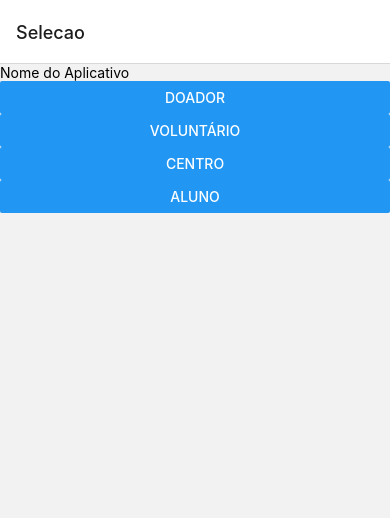
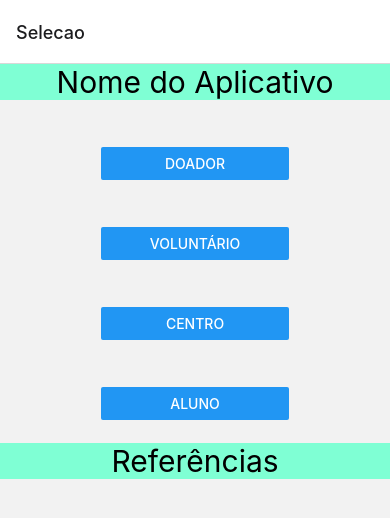
Before and after one commit to timeDe-sort/hackthon-lets-code, a React Native app in the folder hackthon/: screen /Selecao in a window 390 px wide. Shown: the top 518 px of the page. Built offline with nearby package versions, Linux system fonts and the light colour scheme.

Commit message:
Adicionando os states

```diff
--- a/hackthon/telas/LoginOuRegis.js
+++ b/hackthon/telas/LoginOuRegis.js
@@ -1,7 +1,32 @@
 import { Button , View , ScrollView, Text, SafeAreaView,TextInput} from 'react-native';
 
 
+const styles = {
+    header : {alignItems: 'center',justifyContent: 'center',backgroundColor: 'aquamarine',display:'flex' },
+    tituloh1 : {fontSize: 30},
+    tituloh2 : {fontSize: 20},
+    BoxForms : {display: 'flex', alignItems: 'center', justifyContent: 'center', border: '1px solid black'},
+    input: {
+      height: 40,
+      margin: 12,
+      borderWidth: 1,
+      padding: 10,
+    },
+    BoxButtons : {
+        display: 'flex',
+        justifyContent: 'center',
+        width : "60%",
+        marginLeft : "20%",
+        marginTop : "1.5rem",
+    },
+    Buttons : {
+        margin: "10%",
+        height: "30"
 
+    }
+
+
+  }
 
 function LoginOuRegis(props) {
     const { route,navigation } = props
@@ -19,20 +44,21 @@ function LoginOuRegis(props) {
 
             <View>
 
+            <View style={styles.BoxButtons}>
             <Button title= "Login" onPress={() => navigation.navigate('Login' , {tipo : tipo})} />
-
+            </View>
             {
              (tipo != 2) ?
-             <Button title= "Registrar" onPress={() => navigation.navigate('Registrar', {tipo : tipo})} /> :
+             <View style={styles.BoxButtons}>
+             <Button title= "Registrar" onPress={() => navigation.navigate('Registrar', {tipo : tipo})} />
+             </View> :
+             <View style={styles.BoxButtons}>
              <Button title= "Registrar" onPress={() => navigation.navigate('RegistrarCentro', {tipo : tipo})} />
+             </View>
             }
 
 
             </View>
-
-            <Text>
-                TESTEEEEE
-            </Text>
 
 
         </>
--- a/hackthon/telas/Registro.js
+++ b/hackthon/telas/Registro.js
@@ -3,7 +3,30 @@ import React from 'react';
 import { Button , View , ScrollView, Text, SafeAreaView,TextInput} from 'react-native';
 
 const styles = {
-    borda : {border: '1px solid black'}
+    borda : {border: '1px solid black'},
+    header : {alignItems: 'center',justifyContent: 'center',backgroundColor: 'aquamarine',display:'flex' },
+    tituloh1 : {fontSize: 30},
+    tituloh2 : {fontSize: 20},
+    BoxForms : {display: 'flex', alignItems: 'center', justifyContent: 'center', border: '1px solid black'},
+    input: {
+      height: 40,
+      margin: 12,
+      borderWidth: 1,
+      padding: 10,
+    },
+    BoxButtons : {
+        display: 'flex',
+        justifyContent: 'center',
+        width : "60%",
+        marginLeft : "20%",
+        marginTop : "0.5rem",
+        marginBottom : "0.5rem"
+    },
+    Buttons : {
+
+    }
+
+
 }
 
 function Registrar(props) {
@@ -12,20 +35,30 @@ function Registrar(props) {
     const params = route.params
     console.log(params)
 
+    const [Nome,   setNome] = React.useState("");
+    const [CPF,   setCPF] = React.useState("");
+    const [Idade,   setIdade] = React.useState(null);
+    const [CEP,   setCEP] = React.useState("");
+    const [Cidade,   setCidade] = React.useState("");
+    const [Observacao,   setObservacao] = React.useState("");
+    const [Profissao,   setProfissao] = React.useState("");
     const [Email,   setEmail] = React.useState("");
     const [Senha,   setSenha] = React.useState("");
-    const [Nome,   setNome] = React.useState("");
     const [Universidade,   setUniversidade] = React.useState("");
     const [Disciplina,   setDisciplina] = React.useState("");
+    const [Escola,   setEscola] = React.useState("");
+    const [Serie,   setSerie] = React.useState("");
+    const [Mae,   setMae] = React.useState("");
+    const [Codigo,   setCodigo] = React.useState("");
 
     return (
         <>
 
 
             <ScrollView>
-                <Text >
-                    <Text >Nome do Aplicativo</Text>
-                </Text>
+            <Text  style={styles.header}>
+                <Text style={styles.tituloh1}>Nome do Aplicativo</Text>
+            </Text>
                 <SafeAreaView>
 
                     <View >
@@ -43,8 +76,8 @@ function Registrar(props) {
                             <Text >CPF:</Text>
                             <TextInput
                             style={styles.borda}
-                            onChangeText={setEmail}
-                            value={Email}
+                            onChangeText={setCPF}
+                            value={CPF}
                             />
                         </View>
 
@@ -52,8 +85,8 @@ function Registrar(props) {
                             <Text >idade:</Text>
                             <TextInput
                             style={styles.borda}
-                            onChangeText={setEmail}
-                            value={Email}
+                            onChangeText={setIdade}
+                            value={Idade}
                             />
                         </View>
 
@@ -61,8 +94,6 @@ function Registrar(props) {
                             <Text >Data de Nascimento:</Text>
                             <TextInput
                             style={styles.borda}
-                            onChangeText={setEmail}
-                            value={Email}
                             />
                         </View>
 
@@ -70,8 +101,8 @@ function Registrar(props) {
                             <Text >CEP:</Text>
                             <TextInput
                             style={styles.borda}
-                            onChangeText={setEmail}
-                            value={Email}
+                            onChangeText={setCEP}
+                            value={CEP}
                             />
                         </View>
 
@@ -79,8 +110,8 @@ function Registrar(props) {
                             <Text >Cidade:</Text>
                             <TextInput
                             style={styles.borda}
-                            onChangeText={setEmail}
-                            value={Email}
+                            onChangeText={setCidade}
+                            value={Cidade}
                             />
                         </View>
 
@@ -88,8 +119,6 @@ function Registrar(props) {
                             <Text >UF:</Text>
                             <TextInput
                             style={styles.borda}
-                            onChangeText={setEmail}
-                            value={Email}
                             />
                         </View>
 
@@ -97,8 +126,8 @@ function Registrar(props) {
                             <Text >Observação:</Text>
                             <TextInput
                             style={styles.borda}
-                            onChangeText={setEmail}
-                            value={Email}
+                            onChangeText={setObservacao}
+                            value={Observacao}
                             />
                         </View>
 
@@ -108,16 +137,14 @@ function Registrar(props) {
                                 <Text >Profissão:</Text>
                                 <TextInput
                                 style={styles.borda}
-                                onChangeText={setEmail}
-                                value={Email}
+                                onChangeText={setProfissao}
+                                value={Profissao}
                                 />
                             </View>
                             <View>
                                 <Text >Categoria de Ajuda:</Text>
                                 <TextInput
                                 style={styles.borda}
-                                onChangeText={setEmail}
-                                value={Email}
                                 />
                             </View>
                         </View>}
@@ -144,8 +171,6 @@ function Registrar(props) {
                                 <Text >Período:</Text>
                                 <TextInput
                                 style={styles.borda}
-                                onChangeText={setDisciplina}
-                                value={Disciplina}
                                 />
                             </View>
                         </View>}
@@ -156,40 +181,38 @@ function Registrar(props) {
                             <Text >Escola:</Text>
                             <TextInput
                             style={styles.borda}
-                            onChangeText={setUniversidade}
-                            value={Universidade}
+                            onChangeText={setEscola}
+                            value={Escola}
                             />
                             </View>
                             <View>
                             <Text >Ano:</Text>
                             <TextInput
                             style={styles.borda}
-                            onChangeText={setUniversidade}
-                            value={Universidade}
+                            onChangeText={setSerie}
+                            value={Serie}
                             />
                             </View>
                             <View>
                             <Text >Período:</Text>
                             <TextInput
                             style={styles.borda}
-                            onChangeText={setUniversidade}
-                            value={Universidade}
                             />
                             </View>
                             <View>
                             <Text >Nome da Mãe:</Text>
                             <TextInput
                             style={styles.borda}
-                            onChangeText={setUniversidade}
-                            value={Universidade}
+                            onChangeText={setMae}
+                            value={Mae}
                             />
                             </View>
                             <View>
                             <Text >Código familiar:</Text>
                             <TextInput
                             style={styles.borda}
-                            onChangeText={setUniversidade}
-                            value={Universidade}
+                            onChangeText={setCodigo}
+                            value={Codigo}
                             />
                             </View>
                         </View>
@@ -218,10 +241,11 @@ function Registrar(props) {
                 </SafeAreaView>
 
 
+                <View style={styles.BoxButtons}>
                 <Button title="Finalizar" onPress={() => navigation.navigate('TelaInicial')} />
+                </View>
 
-
-                <Text>
+                <Text style={styles.header}>
                     Referências
                 </Text>
             </ScrollView>
--- a/hackthon/telas/Selecao.js
+++ b/hackthon/telas/Selecao.js
@@ -1,32 +1,63 @@
-import { Button , View , ScrollView, Text, SafeAreaView,TextInput} from 'react-native';
+import { Button , View , ScrollView, Text, SafeAreaView,TextInput, Pressable} from 'react-native';
 
 
+const styles = {
+    header : {alignItems: 'center',justifyContent: 'center',backgroundColor: 'aquamarine',display:'flex' },
+    tituloh1 : {fontSize: 30},
+    tituloh2 : {fontSize: 20},
+    BoxForms : {display: 'flex', alignItems: 'center', justifyContent: 'center', border: '1px solid black'},
+    input: {
+      height: 40,
+      margin: 12,
+      borderWidth: 1,
+      padding: 10,
+    },
+    BoxButtons : {
+        display: 'flex',
+        justifyContent: 'center',
+        width : "60%",
+        marginLeft : "20%",
+        marginTop : "1.5rem",
+    },
+    Buttons : {
+        margin: "10%",
+        height: "30"
 
+    }
+
+
+}
 
 function Selecao(props) {
     const { navigation } = props
 
     return (
         <>
+            <ScrollView>
 
-
-            <Text >
-                <Text>Nome do Aplicativo</Text>
+            <Text style={styles.header}>
+                <Text style={styles.tituloh1}>Nome do Aplicativo</Text>
             </Text>
 
-            <View>
-
-            <Button title= "Doador" onPress={() => navigation.navigate('LoginOuRegis', {tipo : 0})} />
-
-            <Button title= "Voluntário" onPress={() => navigation.navigate('LoginOuRegis', {tipo : 1})} />
-
-            <Button title= "Centro" onPress={() => navigation.navigate('LoginOuRegis', {tipo : 2})} />
-
-            <Button title= "Aluno" onPress={() => navigation.navigate('LoginOuRegis', {tipo : 3})} />
-
+            <View style={styles.BoxButtons}>
+                <View style={styles.Buttons}>
+                <Button   title= "Doador" onPress={() => navigation.navigate('LoginOuRegis', {tipo : 0})} />
+                </View>
+                <View style={styles.Buttons}>
+                <Button   title= "Voluntário" onPress={() => navigation.navigate('LoginOuRegis', {tipo : 1})} />
+                </View>
+                <View style={styles.Buttons}>
+                <Button   title= "Centro" onPress={() => navigation.navigate('LoginOuRegis', {tipo : 2})} />
+                </View>
+                <View style={styles.Buttons}>
+                <Button  title= "Aluno" onPress={() => navigation.navigate('LoginOuRegis', {tipo : 3})} />
+                </View>
             </View>
 
-
+            <Text style={styles.header}>
+                <Text style={styles.tituloh1}>Referências</Text>
+            </Text>
+            </ScrollView>
         </>
 
     );
```
